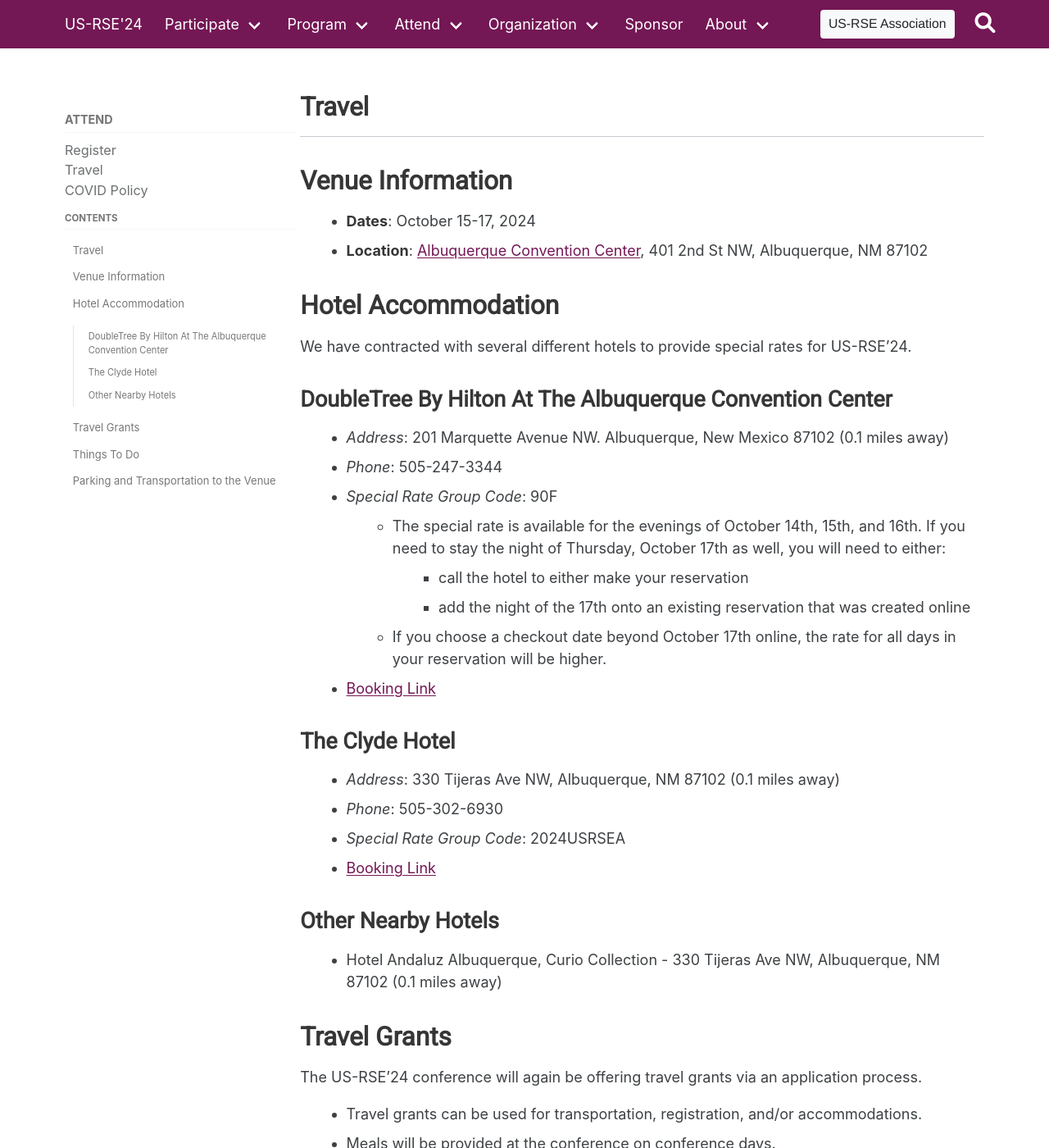
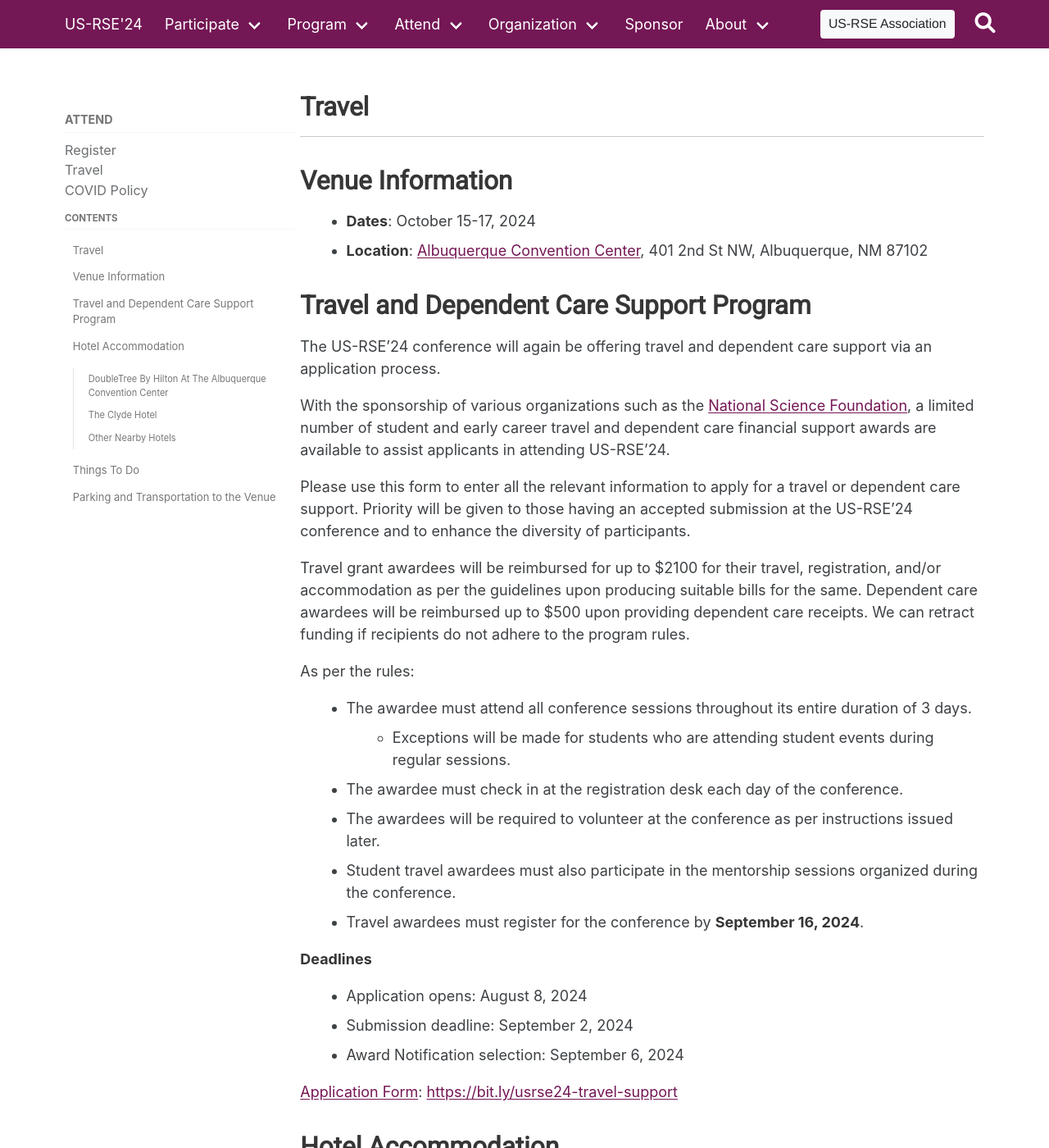
Before and after one commit to USRSE/usrse24, a Jekyll site: the page built from pages/attend/travel.md, in a window 1280 px wide and 1400 px high. Shown: the whole window at 82% size. Built offline with Jekyll 4.4.1, drawn with Linux system fonts in a browser that asks for light colours; a style sheet for code colours, icons or effects is not loaded; some of the changed text lies outside the part shown.

Commit message:
Announce Travel Support program

```diff
--- a/pages/attend/travel.md
+++ b/pages/attend/travel.md
@@ -13,6 +13,45 @@
 
 - **Dates**: October 15-17, 2024
 - **Location**: [Albuquerque Convention Center](https://albuquerquecc.com/), 401 2nd St NW, Albuquerque, NM 87102
+
+## Travel and Dependent Care Support Program
+
+The US-RSE’24 conference will again be offering travel and dependent care support
+via an application process.
+
+With the sponsorship of various organizations such as the
+[National Science Foundation](https://www.nsf.org/), a limited number of student and early career
+travel and dependent care financial support awards are available to assist
+applicants in attending US-RSE'24.
+
+Please use this form to enter all the relevant information to apply for a
+travel or dependent care support.
+Priority will be given to those having an accepted submission at the US-RSE'24
+conference and to enhance the diversity of participants.
+
+Travel grant awardees will be reimbursed for up to $2100 for their travel,
+registration, and/or accommodation as per the guidelines upon producing
+suitable bills for the same. Dependent care awardees will be reimbursed
+up to $500 upon providing dependent care receipts. We can retract funding if
+recipients do not adhere to the program rules.
+
+As per the rules:
+
+- The awardee must attend all conference sessions throughout its entire duration of 3 days.
+  - Exceptions will be made for students who are attending student events during regular sessions.
+- The awardee must check in at the registration desk each day of the conference.
+- The awardees will be required to volunteer at the conference as per instructions issued later.
+- Student travel awardees must also participate in the mentorship sessions organized during the conference.
+- Travel awardees must register for the conference by **September 16, 2024**.
+
+**Deadlines**
+
+- Application opens: August 8, 2024
+- Submission deadline:  September 2, 2024
+- Award Notification selection: September 6, 2024
+
+[Application Form](https://bit.ly/usrse24-travel-support): [https://bit.ly/usrse24-travel-support](https://bit.ly/usrse24-travel-support)
+
 
 ## Hotel Accommodation
 
@@ -40,17 +79,6 @@
 ### Other Nearby Hotels
 
 - Hotel Andaluz Albuquerque, Curio Collection - 330 Tijeras Ave NW, Albuquerque, NM 87102 (0.1 miles away)
-
-## Travel Grants
-
-The US-RSE’24 conference will again be offering travel grants via an application process.
-
-- Travel grants can be used for transportation, registration, and/or accommodations.
-- Meals will be provided at the conference on conference days.
-- Priority will be given to...
-  - those having an accepted submission at the US-RSE’24 conference.
-  - enhance the diversity of participants.
-- The form to apply for travel grants will be available by **early August**.
 
 ## Things To Do
 
```
Also changed, not shown: _posts/2024-08-07-travel-support.md (added, +13 -0 lines).
